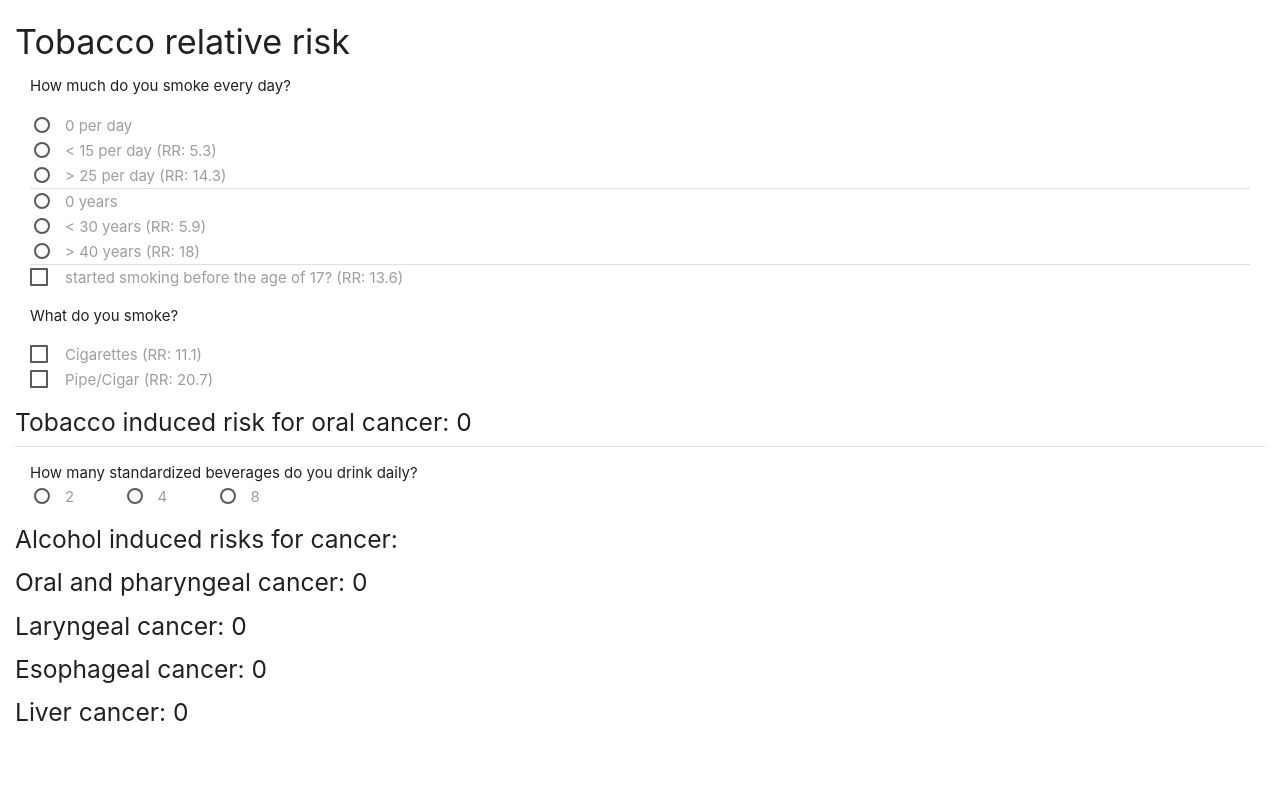
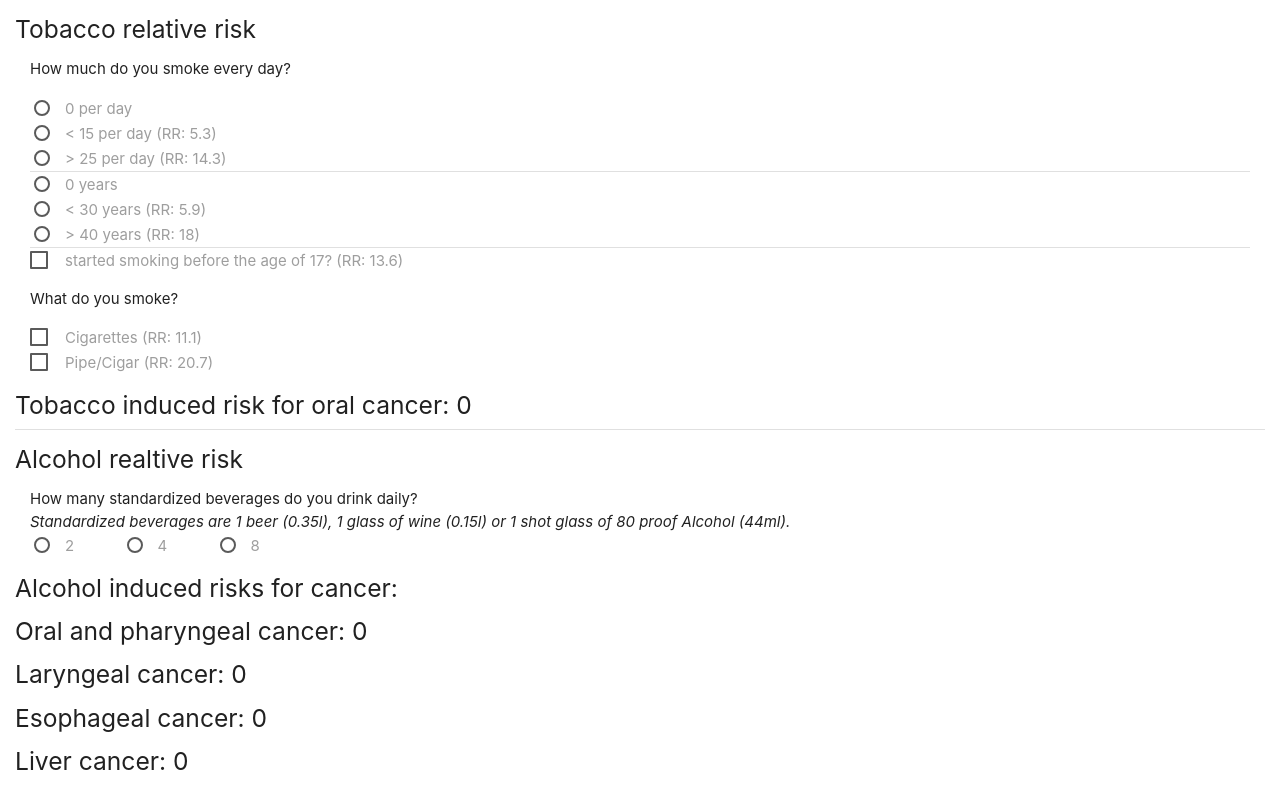
Before and after one commit to JohannesTeichert/TobaccoAlcoholCancerRisk, a plain HTML site: page index.html in a window 1280 px wide. Drawn offline with nearby package versions, Linux system fonts and the light colour scheme.

Commit message:
cleaned up UI, added information

```diff
--- a/index.html
+++ b/index.html
@@ -12,7 +12,7 @@
 <title>Alcohol and Tobacco Combined Cancer Risk Calculator</title>
 </head>
 <body>
-	<h4>Tobacco relative risk</h4>
+	<h5>Tobacco relative risk</h5>
 	<form id="tobacco-rr">
 		<p>How much do you smoke every day?</p>
 		<label> <input name="cigsperday" id="zerocigs" type="radio"
@@ -60,8 +60,10 @@
 	<h5 id="tobaccoResult">Tobacco induced risk for oral cancer: 0</h5>
 
 	<div class="divider"></div>
+	<h5>Alcohol realtive risk</h5>
 	<form id=alcohol-rr>
 		<span>How many standardized beverages do you drink daily?</span><br />
+		<span><i>Standardized beverages are 1 beer (0.35l), 1 glass of wine (0.15l) or 1 shot glass of 80 proof Alcohol (44ml).</i></i></span><br />
 		<label> <input type="radio" id="two_drinks" name="alcohol"
 			class="alcohol" data-oral="1.75" data-laryngeal="1.38"
 			data-esophageal="1.51" data-liver="1.17" onchange="calcAlcohol()" />
@@ -81,8 +83,6 @@
 	<h5 id="esophageal">Esophageal cancer: 0</h5>
 	<h5 id="liver">Liver cancer: 0</h5>
 
-	<!-- <h4 id="combined"></h4>  -->
-
 	<script
 		src="https://ajax.googleapis.com/ajax/libs/jquery/3.3.1/jquery.min.js"></script>
 	<script
```
